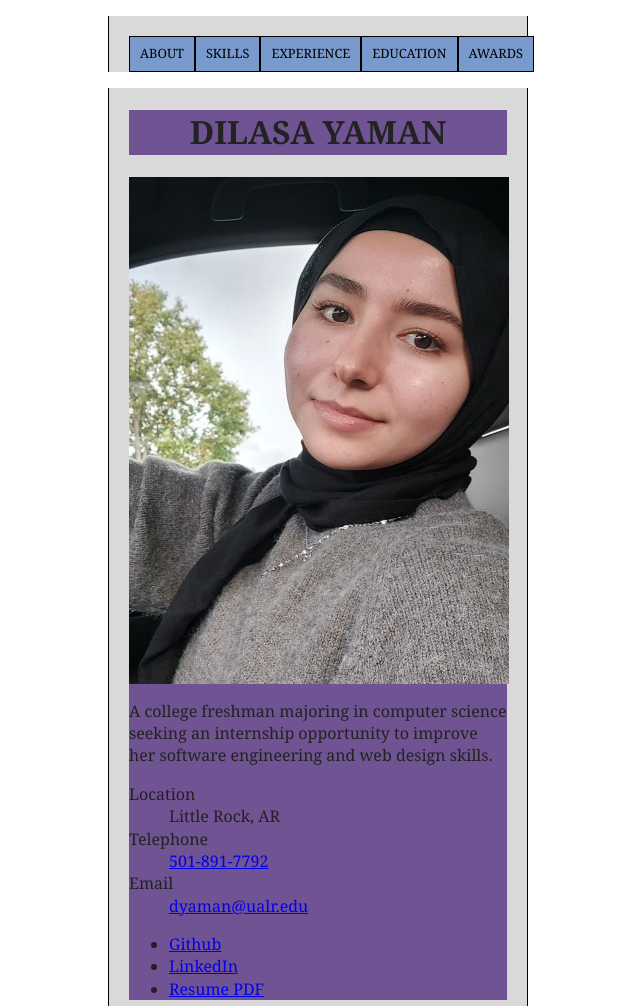
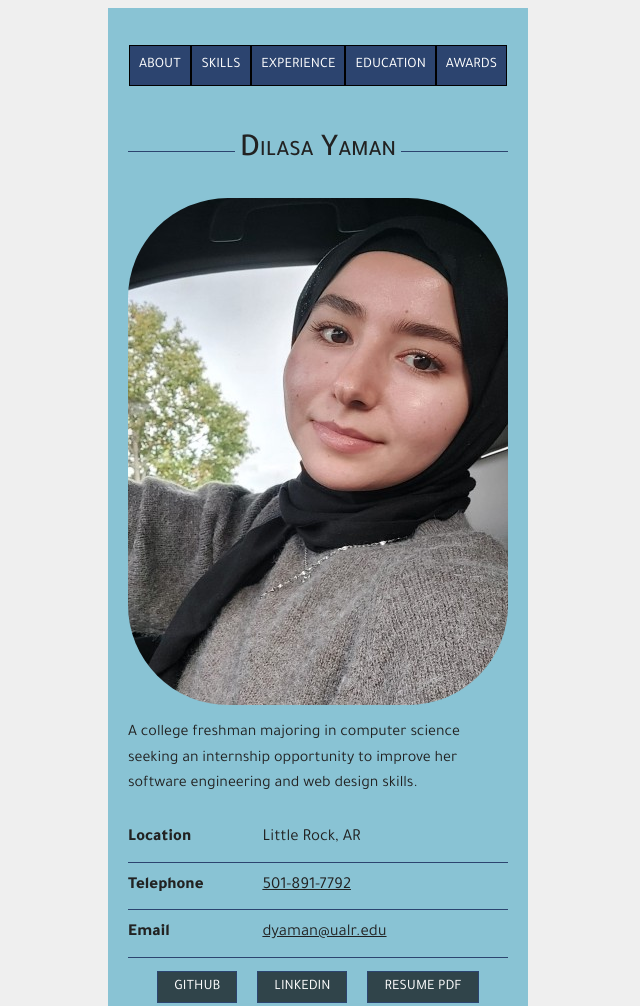
Before and after one commit to Dyaman99/mobile-web-2025, a plain HTML site: page json-resume/index.html in a window 1280 px wide. Shown: the top 1006 px of the page, without its empty margins (322-962 px from the left). Drawn offline with Linux system fonts and the light colour scheme.

Commit message:
worked on resume

```diff
--- a/json-resume/css/style.css
+++ b/json-resume/css/style.css
@@ -83,89 +83,241 @@ textarea {
    ========================================================================== */
 
 
-/* JSON-Resume Color scheme: Royal Purple: #6F5392  Blue Gray: #799ACC    Dark Cornflower Blue: #2C446F   Blue Green: #359EBF */
+/* JSON-Resume Color scheme: Egyptian Blue: #20349F  Royal Purple: #6F5392  Blue Gray: #799ACC    Dark Cornflower Blue: #2C446F   Blue Green: #359EBF */
 
 /*font-family: Verdana */
 
+/* CSS Custom Properties */
 
+:root{
+  --main-bg-color: #efefef;
+  --primary-type-color: #222222;
+  --accent-color-1: #2C446F;
+}
+
+/* ------ Box Sizing -------*/
 
 html {
   box-sizing: border-box;
 }
-*, *:before, *:after {
+*,
+*:before,
+*:after {
   box-sizing: inherit;
 }
 
-
-body{
-  font-family: Cambria, Cochin, Georgia, Times, 'Times New Roman', serif;
-  background-color: #fff;
+/* ------ Typography -------*/
+body {
+  font-family: "Tajawal", sans-serif;
 }
 
-.container{
+/* ------ Fluid Images -------*/
+
+img {
+  max-width: 100%;
+}
+
+/* ------ Utility Classes  -------*/
+.container {
   max-width: 420px; /* Design Time */
   margin: 0 auto;
-  background: rgba(0, 0, 0, 0.15);
-  border-left:1px solid #000;
-  border-right:1px solid #000;
+  background: #89c3d4;
+}
+
+/* ------ Helper Classes -------*/
+.visuallyhidden {
+  border: 0;
+  clip: rect(0 0 0 0);
+  height: 1px;
+  margin: -1px;
+  overflow: hidden;
+  padding: 0;
+  position: absolute;
+  width: 1px;
+  white-space: nowrap; /* 1 */
 }
 
 
-nav{
-  padding: 0px;
-  border-bottom: 0;
+/* ------ Global Styles -------*/
+
+body {
+  background: var(--main-bg-color);
+  color: var(--primary-type-color);
+  line-height: 1.6;
 }
 
-nav ul{
-  display:grid;
-  padding: 20px 20px 0px 20px;
-  grid-template-columns: 1fr 1fr 1fr 1fr 1fr;
+a:link,
+a:visited {
+  color: var(--primary-type-color);
 }
 
-nav li{
+nav {
+  padding: 1px;
+}
+
+nav ul {
+  display: grid;
+  grid-template-columns: 1fr 1fr 1fr 1fr 1fr;
+  padding: 20px 20px 0px 20px;
+}
+
+nav li {
   list-style-type: none;
 }
 
-nav a:link, nav a:visited{
-  display:block;
-  font-weight: 500;
-  padding:8px 10px;
-  border:1px solid #000;
-  text-decoration:none;
-  text-align:center;
-  color:#000;
+nav a:link, nav a:visited {
+  display: block;
+  padding: 8px 9px;
+  border: 1px solid #000;
+  text-align: center;
+  text-decoration: none;
+  color: #222222;
   text-transform: uppercase;
-  font-size: 0.8em;
-  background: #799ACC;
+  font-size: 0.9em;
+  background: #2C446F;
   transition: background-color 0.5s ease;
+  color: #ffffff;
 }
 
-nav a:hover{
-  background:#2C446F;
+nav a:hover {
+  background: rgba(0, 0, 0, 0.75);
 }
 
-main{
-  border-top: 0;
+main {
   padding: 1px 20px;
 }
 
-main h1{
-  display:flex;
-  flex-direction:row;
+main h1 {
+  display: flex;
+  flex-direction: row;
   justify-content: center;
+  text-align: center;
+  font-weight: 500;
+  font-variant: small-caps;
+}
+main h1:before,
+main h1:after {
+  background-color: var(--accent-color-1);
+  content: "\a0";
+  flex-grow: 1;
+  height: 1px;
+  position: relative;
+  top: 1.6rem;
+}
+main h1:before {
+  margin-right: 5px;
+}
+main h1:after {
+  margin-left: 5px;
+}
+
+img{
+  border-radius: 100px;
+}
+
+dl {
+  display: grid;
+  /*shorthand*/
+  grid-template: repeat(8, auto) / 8em 1fr;
+  font-size:1.05rem;
+}
+
+dt {
+  font-weight: 800;
+  grid-column: 1;
+  padding: 10px 0;
+  border-bottom: 1px solid var(--accent-color-1);
+}
+dd {
+  margin: 0;
+  grid-column: 2;
+  padding: 10px 0;
+  border-bottom: 1px solid var(--accent-color-1);
+}
+
+.related-links {
+  display: flex;
+  justify-content: center;
+  list-style: none;
+  padding: 0;
+  gap:20px;
+}
+
+.related-links a {
+  border: 1px solid var(--accent-color-1);
+  padding: 8px 16px;
+  text-align: center;
+  text-decoration: none;
+  color: #222222;
   text-transform: uppercase;
-  background-color: #6F5392 ;
+  font-size: 0.9em;
+  background: rgba(0, 0, 0, 0.65);
+  transition: background-color 0.5s ease;
+  color: #fff;
+}
 
+.related-links .svg-inline--fa {
+  font-size: 1.8em;
+  padding-top: 7px;
+}
+
+.related-links a:hover {
+  background: rgba(0, 0, 0, 0.95);
+}
+
+#skills {
+}
+#skills li {
+  list-style-type:disc;
 }
 
 
-section#about{
-  background-color: #6F5392;
+.job,
+.certificate {
+  border-bottom: 1px solid var(--accent-color-1);
+  padding-bottom: 20px;
 }
 
+.job h3 {
+  margin: 20px 0 0 0;
+}
 
+footer {
+  text-align: center;
+  padding: 20px 0;
+}
 
+.page-title {
+  grid-area: title;
+}
+#about {
+  grid-area: about;
+}
+#skills {
+  grid-area: skills;
+}
+#experience {
+  grid-area: experience;
+}
+#education {
+  grid-area: education;
+}
 
+#awards {
+  grid-area: awards;
+}
+
+main.container{
+  display:grid;
+  grid-template-areas:
+    "title"
+    "about"
+    "skills"
+    "education"
+    "experience"
+    "awards"
+    ;
+}
 
 
 
--- a/json-resume/index.html
+++ b/json-resume/index.html
@@ -5,6 +5,9 @@
   <meta http-equiv="X-UA-Compatible" content="IE=edge">
   <meta name="viewport" content="width=device-width, initial-scale=1.0">
   <link rel="stylesheet" href="css/style.css">
+  <link rel="preconnect" href="https://fonts.googleapis.com">
+<link rel="preconnect" href="https://fonts.gstatic.com" crossorigin>
+<link href="https://fonts.googleapis.com/css2?family=Tajawal:wght@200;300;400;500;700;800;900&display=swap" rel="stylesheet">
   <script type="application/ld+json">
 {
   "@context": "https://schema.org",
```
